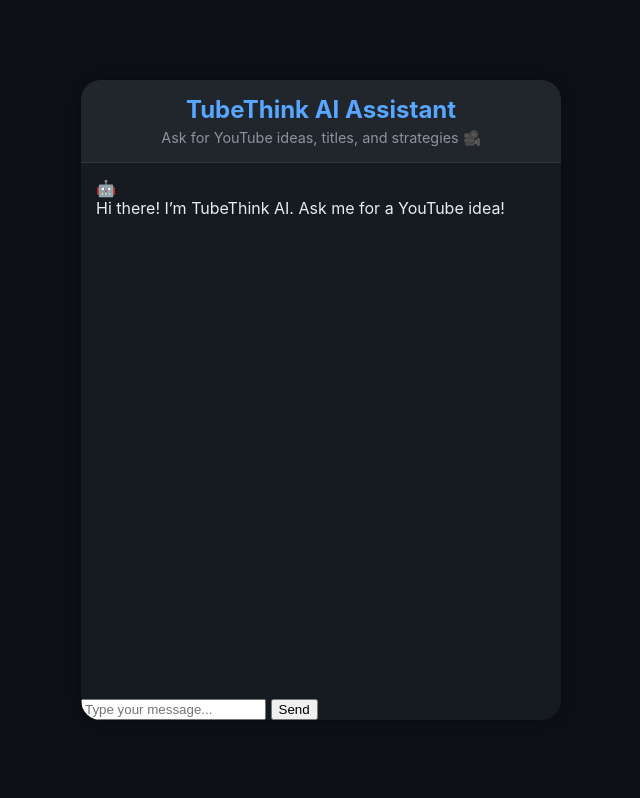
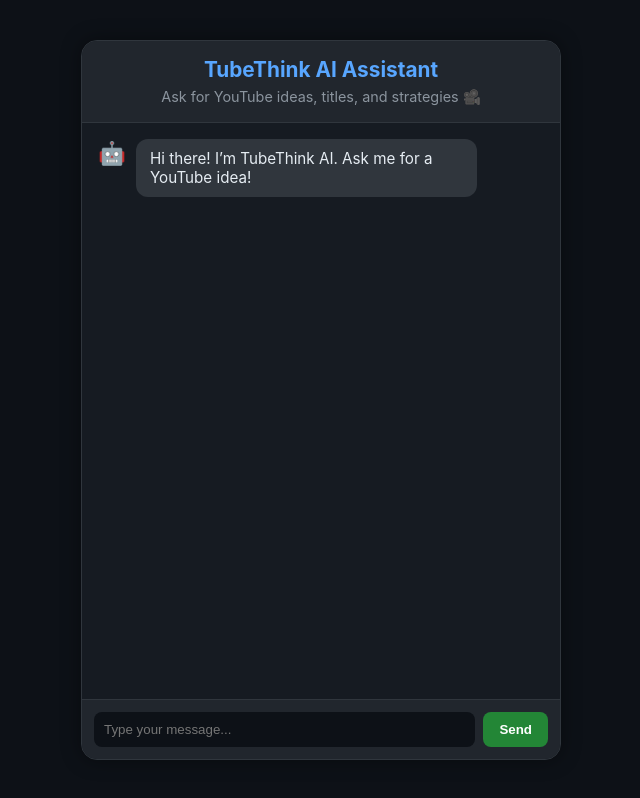
Before and after one commit to tubethinkai-hash/tubethink-ai-frontend, a plain HTML site: page index.html in a window 1280 px wide. Shown: the whole page, without its empty margins (319-959 px from the left). Drawn offline with Linux system fonts and the light colour scheme.

Commit message:
Refactor CSS for layout and styling improvements

```diff
--- a/style.css
+++ b/style.css
@@ -1,111 +1,122 @@
-/* General layout */
+/* General Reset */
+* {
+  margin: 0;
+  padding: 0;
+  box-sizing: border-box;
+}
+
 body {
-  font-family: 'Inter', sans-serif;
-  background-color: #0d1117;
+  font-family: "Inter", sans-serif;
+  background: #0d1117;
   color: #e6edf3;
+  height: 100vh;
   display: flex;
   justify-content: center;
   align-items: center;
-  height: 100vh;
-  margin: 0;
 }
 
-/* Chat container */
 .chat-container {
+  width: 95%;
+  max-width: 480px;
+  height: 90vh;
   background: #161b22;
-  width: 90%;
-  max-width: 480px;
-  height: 80vh;
-  border-radius: 20px;
+  border: 1px solid #30363d;
+  border-radius: 16px;
   display: flex;
   flex-direction: column;
-  box-shadow: 0 0 15px rgba(0,0,0,0.4);
   overflow: hidden;
+  box-shadow: 0 0 20px rgba(0, 0, 0, 0.4);
 }
 
-/* Header */
 .chat-header {
-  background-color: #21262d;
-  padding: 15px;
+  background: #21262d;
+  padding: 16px;
   text-align: center;
   border-bottom: 1px solid #30363d;
 }
 
 .chat-header h1 {
-  margin: 0;
-  font-size: 1.5rem;
+  font-size: 1.3rem;
   color: #58a6ff;
 }
 
 .chat-header p {
-  margin: 5px 0 0;
+  font-size: 0.9rem;
   color: #8b949e;
-  font-size: 0.9rem;
+  margin-top: 6px;
 }
 
-/* Chat box */
 .chat-box {
   flex: 1;
-  padding: 15px;
   overflow-y: auto;
+  padding: 16px;
   display: flex;
   flex-direction: column;
-  gap: 10px;
+  gap: 12px;
 }
 
-/* Messages */
-.bot-message, .user-message {
-  max-width: 80%;
-  padding: 12px 15px;
-  border-radius: 15px;
-  word-wrap: break-word;
-  font-size: 0.95rem;
-  line-height: 1.4;
+.message {
+  display: flex;
+  align-items: flex-start;
+  gap: 10px;
+  max-width: 85%;
 }
 
-.bot-message {
-  background: #30363d;
-  color: #c9d1d9;
-  align-self: flex-start;
+.message.ai .avatar {
+  font-size: 1.4rem;
 }
 
-.user-message {
-  background: #58a6ff;
-  color: white;
+.message.user {
   align-self: flex-end;
+  flex-direction: row-reverse;
 }
 
-/* Input area */
-.chat-input {
+.bubble {
+  background: #238636;
+  padding: 10px 14px;
+  border-radius: 12px;
+  font-size: 0.95rem;
+  animation: fadeIn 0.3s ease-in;
+}
+
+.message.ai .bubble {
+  background: #30363d;
+  color: #e6edf3;
+}
+
+.chat-input-area {
   display: flex;
   padding: 12px;
   border-top: 1px solid #30363d;
-  background-color: #161b22;
+  background: #21262d;
 }
 
-.chat-input input {
+.chat-input-area input {
   flex: 1;
   padding: 10px;
   border: none;
-  border-radius: 10px;
+  border-radius: 8px;
+  background: #0d1117;
+  color: #e6edf3;
   outline: none;
-  font-size: 1rem;
-  background-color: #0d1117;
-  color: #e6edf3;
 }
 
-.chat-input button {
-  background-color: #238636;
-  color: white;
+.chat-input-area button {
+  background: #238636;
+  color: #fff;
   border: none;
-  margin-left: 10px;
-  padding: 10px 18px;
-  border-radius: 10px;
+  border-radius: 8px;
+  padding: 10px 16px;
+  margin-left: 8px;
   cursor: pointer;
   font-weight: 600;
-  transition: 0.2s;
 }
 
-.chat-input button:hover {
-  background-color: #2ea043;
+.chat-input-area button:hover {
+  background: #2ea043;
 }
+
+@keyframes fadeIn {
+  from { opacity: 0; transform: translateY(5px); }
+  to { opacity: 1; transform: translateY(0); }
+}
```
